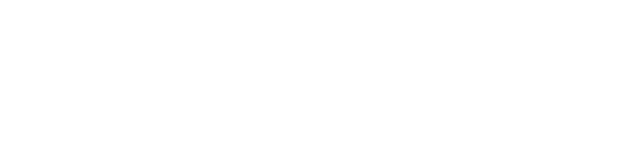
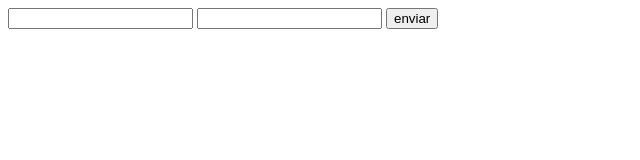
Before and after one commit to Emiliano-Rotta/Talento-digital-Modulo-2-clase-16-sesion-12, a plain HTML site: page index.html in a window 1280 px wide. Shown: the whole page, without its empty margins (0-640 px from the left). Drawn offline with Linux system fonts and the light colour scheme.

Commit message:
form login

```diff
--- a/index.html
+++ b/index.html
@@ -7,5 +7,10 @@
 </head>
 <body>
 
+    <form>
+        <input type="text" >
+        <input type="password">
+        <input type="submit" value="enviar">
+    </form>
 </body>
 </html>
```
